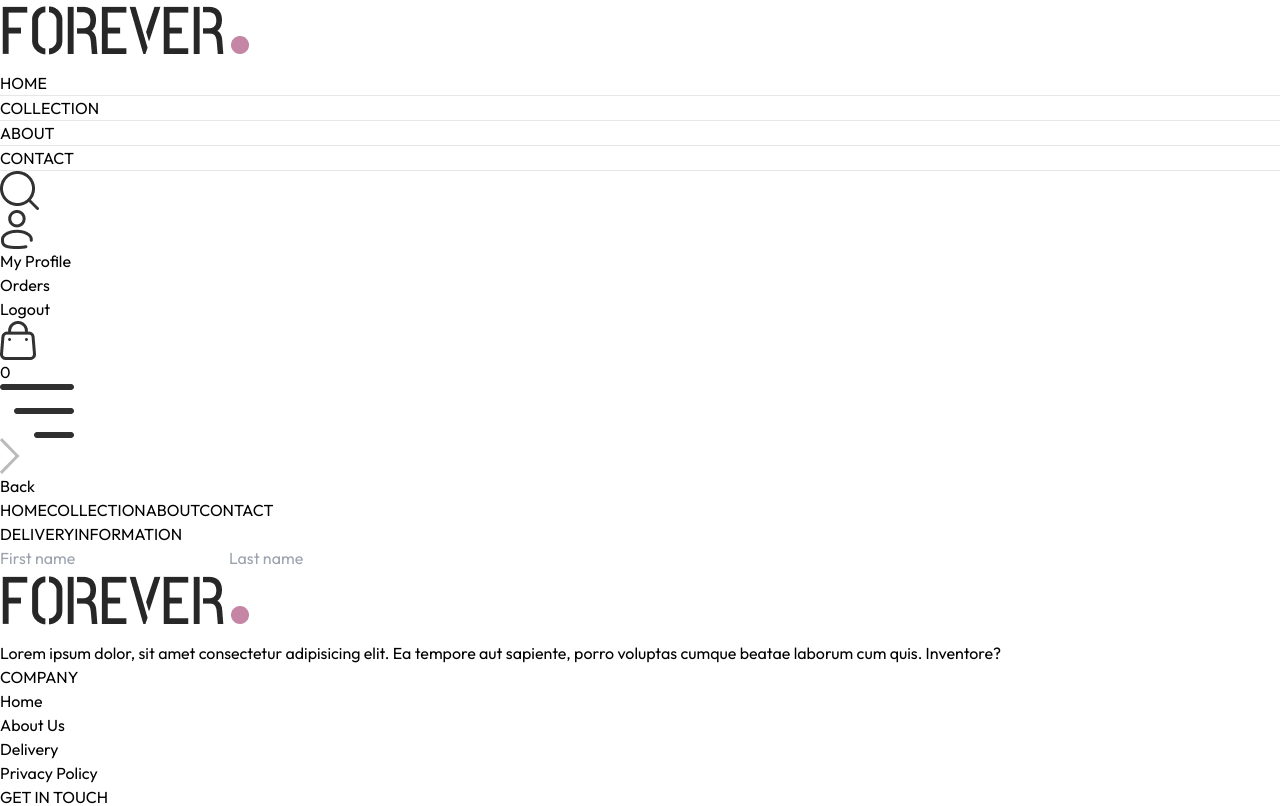
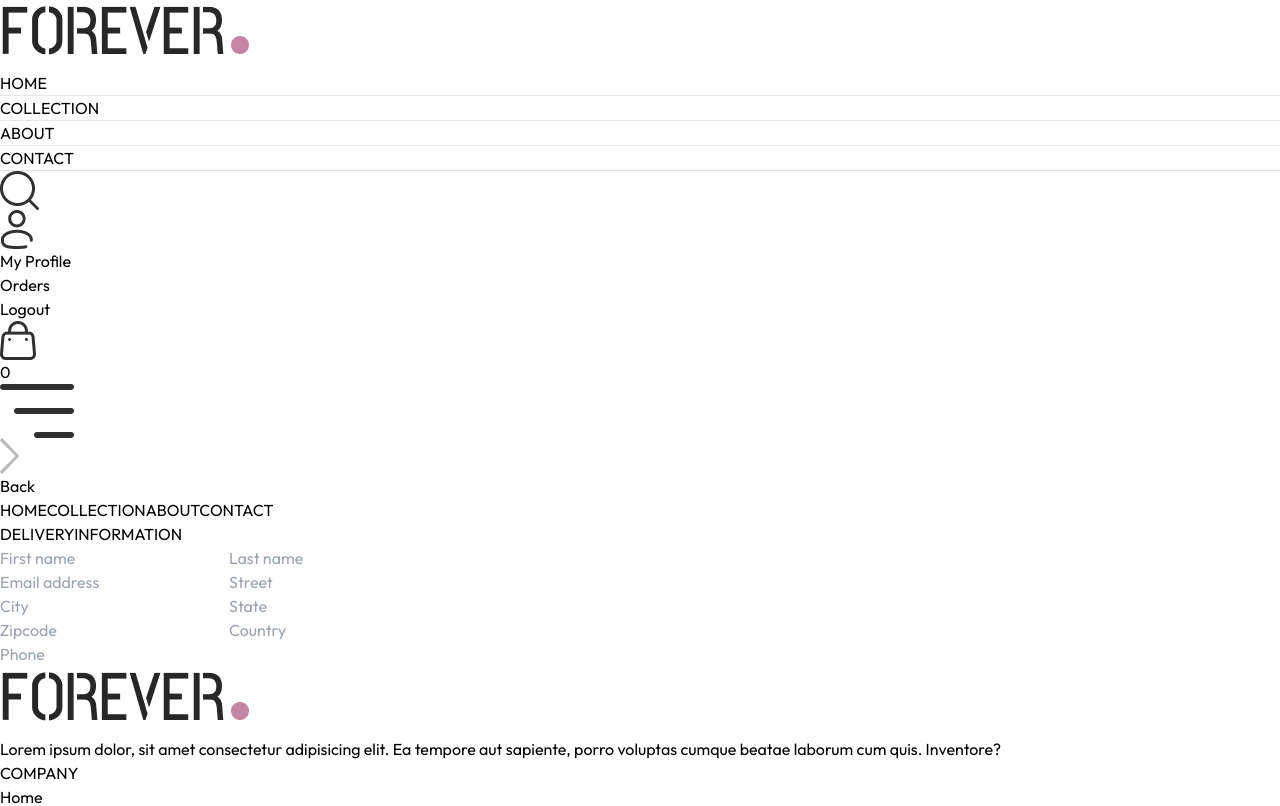
Before and after one commit to waibaBikash/Forever, a React (Vite) app: page /place-order in a window 1280 px wide. Shown: the top 806 px of the page. Built offline with nearby package versions, Linux system fonts and the light colour scheme.

Commit message:
create a delivey details

```diff
--- a/src/pages/PlaceOrder.jsx
+++ b/src/pages/PlaceOrder.jsx
@@ -13,6 +13,17 @@ const PlaceOrder = () => {
                <input className='border border-gray-300 roudded py-1.5 px-3.5 w-full' type="text" placeholder='First name' />
                <input className='border border-gray-300 roudded py-1.5 px-3.5 w-full' type="text" placeholder='Last name' />
             </div>
+            <input className='border border-gray-300 roudded py-1.5 px-3.5 w-full' type="email" placeholder='Email address' />
+            <input className='border border-gray-300 roudded py-1.5 px-3.5 w-full' type="text" placeholder='Street' />
+            <div className='flex gap-3'>
+               <input className='border border-gray-300 roudded py-1.5 px-3.5 w-full' type="text" placeholder='City' />
+               <input className='border border-gray-300 roudded py-1.5 px-3.5 w-full' type="text" placeholder='State' />
+            </div>
+            <div className='flex gap-3'>
+               <input className='border border-gray-300 roudded py-1.5 px-3.5 w-full' type="number" placeholder='Zipcode' />
+               <input className='border border-gray-300 roudded py-1.5 px-3.5 w-full' type="text" placeholder='Country' />
+            </div>
+            <input className='border border-gray-300 roudded py-1.5 px-3.5 w-full' type="number" placeholder='Phone' />
        </div>
     </div>
   )
```
